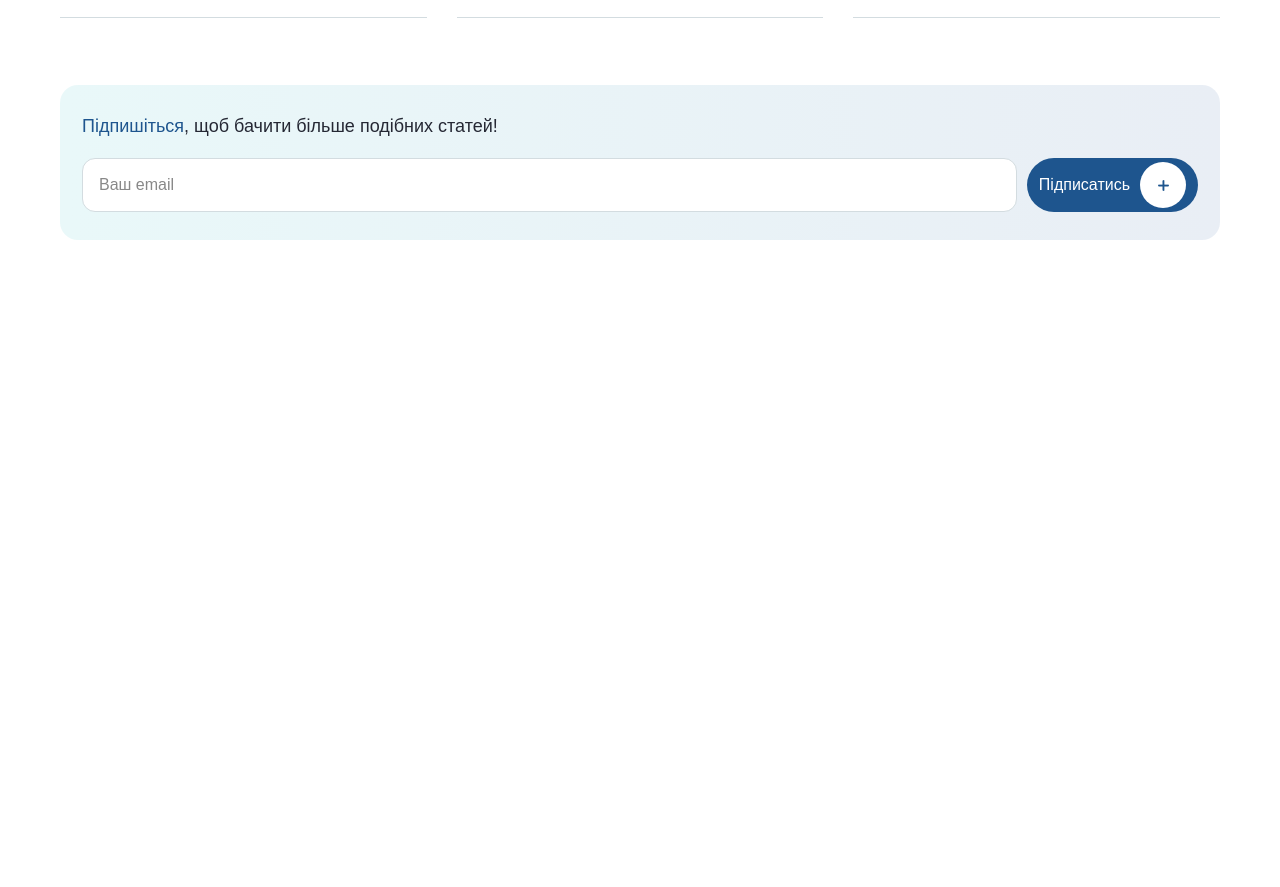
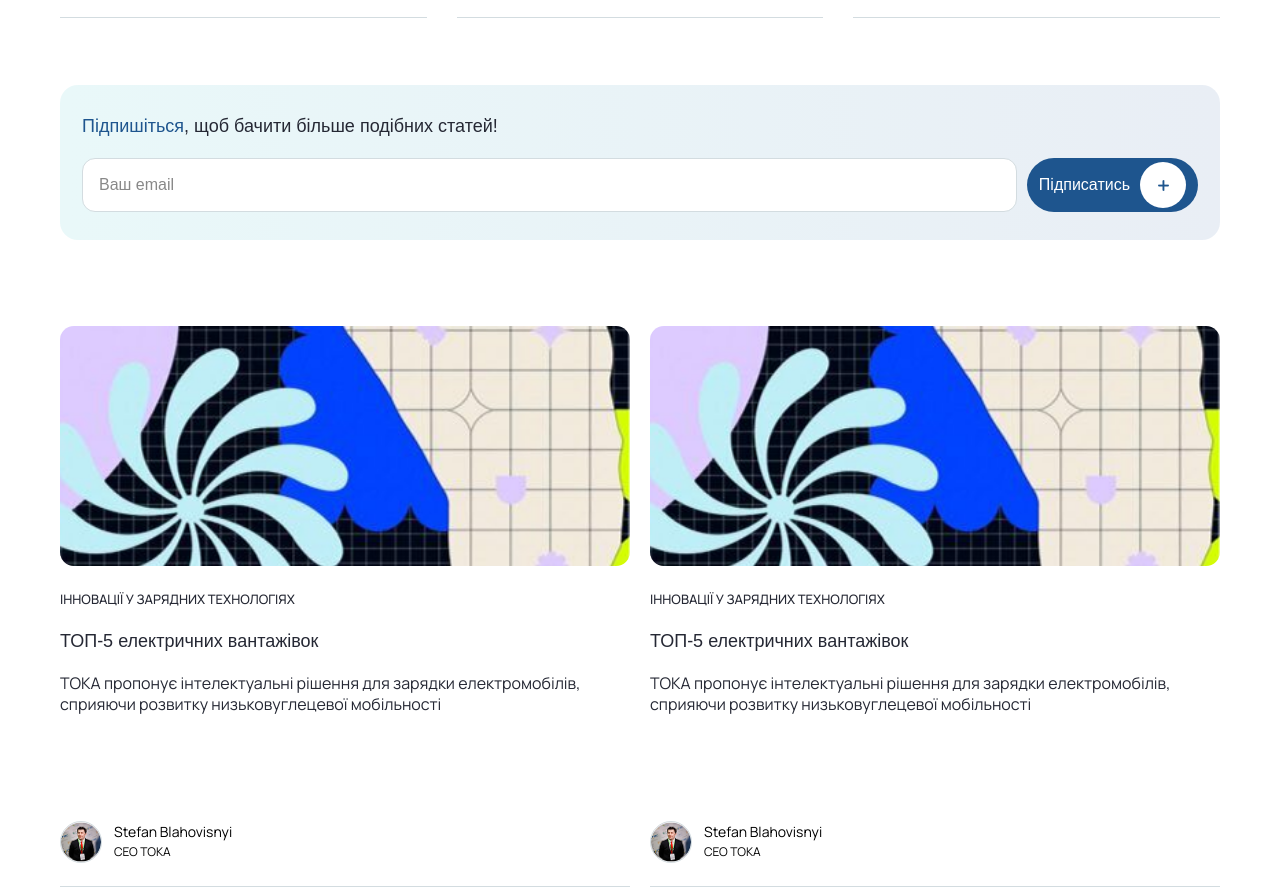
Before and after one commit to tokaenergy/template.toka.energy, a website built with webpack: page src/index.html in a window 1280 px wide. Shown: the part 2239-3126 px from the top of the page. Before the commit the page ends 2479 px from the top, so only its background shows below. Built offline with nearby package versions, Linux system fonts and the light colour scheme; a web font is replaced by a local one.

Commit message:
blog-double

```diff
--- a/src/index.html
+++ b/src/index.html
@@ -305,6 +305,53 @@
   </section>
 
 
+  <section class="blog-double">
+    <div class="blog-double__card">
+      <img src="img/image 2022.png" alt="Image" class="blog-double__image" />
+
+      <div class="blog-double__content">
+        <div class="blog-double__category">Інновації у зарядних технологіях</div>
+        <div class="blog-double__title">ТОП-5 електричних вантажівок</div>
+        <div class="blog-double__description">
+          ТОКА пропонує інтелектуальні рішення для зарядки електромобілів, сприяючи розвитку низьковуглецевої мобільності
+        </div>
+      </div>
+
+      <div class="blog-double__author">
+        <img src="img/CEO.png" alt="Author" class="blog-double__avatar" />
+        <div class="blog-double__author-info">
+          <div class="blog-double__author-name">Stefan Blahovisnyi</div>
+          <div class="blog-double__author-role">CEO TOKA</div>
+        </div>
+      </div>
+
+      <div class="blog-double__line"></div>
+    </div>
+
+    <!-- Вторая карточка -->
+    <div class="blog-double__card">
+      <img src="img/image 2022.png" alt="Image" class="blog-double__image" />
+
+      <div class="blog-double__content">
+        <div class="blog-double__category">Інновації у зарядних технологіях</div>
+        <div class="blog-double__title">ТОП-5 електричних вантажівок</div>
+        <div class="blog-double__description">
+          ТОКА пропонує інтелектуальні рішення для зарядки електромобілів, сприяючи розвитку низьковуглецевої мобільності
+        </div>
+      </div>
+
+      <div class="blog-double__author">
+        <img src="img/CEO.png" alt="Author" class="blog-double__avatar" />
+        <div class="blog-double__author-info">
+          <div class="blog-double__author-name">Stefan Blahovisnyi</div>
+          <div class="blog-double__author-role">CEO TOKA</div>
+        </div>
+      </div>
+
+      <div class="blog-double__line"></div>
+    </div>
+  </section>
+
 
 </div>
 </body>
--- a/src/style/style.scss
+++ b/src/style/style.scss
@@ -563,3 +563,107 @@ body {
     }
   }
 }
+
+
+
+
+.blog-double {
+  margin-top: 86px;
+  display: grid;
+  grid-template-columns: repeat(8, 1fr);
+  gap: 20px;
+
+  &__card {
+    grid-column: span 4;
+    width: 100%;
+    height: 561px;
+    display: flex;
+    flex-direction: column;
+    justify-content: space-between;
+    background-color: #fff;
+  }
+
+  &__image {
+    width: 100%;
+    height: 240px;
+    border-radius: 14px;
+    object-fit: cover;
+  }
+
+  &__content {
+    width: 100%;
+    height: 123px;
+    display: flex;
+    flex-direction: column;
+    gap: 23px;
+    margin-top: 24px;
+  }
+
+  &__category {
+    font-family: 'Manrope', sans-serif;
+    font-weight: 500;
+    font-size: 13px;
+    text-transform: uppercase;
+    line-height: 147%;
+    color: #252834;
+  }
+
+  &__title {
+    font-family: 'Unbounded', sans-serif;
+    font-weight: 500;
+    font-size: 18px;
+    line-height: 100%;
+    color: #252834;
+  }
+
+  &__description {
+    font-family: 'Manrope', sans-serif;
+    font-weight: 400;
+    font-size: 16px;
+    line-height: 1.3;
+    color: #252834;
+  }
+
+  &__author {
+    margin-top: 107px;
+    display: flex;
+    align-items: center;
+    gap: 12px;
+    width: 173px;
+    height: 43px;
+  }
+
+  &__avatar {
+    width: 42px;
+    height: 42px;
+    border-radius: 100px;
+    border: 1px solid #d3dce0;
+  }
+
+  &__author-info {
+    display: flex;
+    flex-direction: column;
+    justify-content: center;
+  }
+
+  &__author-name {
+    font-family: 'Manrope', sans-serif;
+    font-weight: 400;
+    font-size: 14px;
+    line-height: 147%;
+  }
+
+  &__author-role {
+    font-family: 'Manrope', sans-serif;
+    font-weight: 400;
+    font-size: 12px;
+    line-height: 147%;
+  }
+
+  &__line {
+    margin-top: auto;
+    width: 100%;
+    height: 1px;
+    background-color: #d3dce0;
+  }
+}
```
